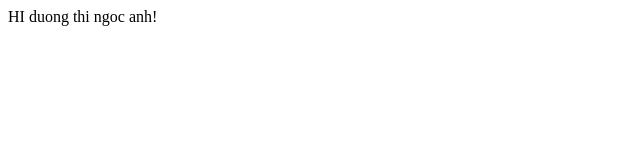
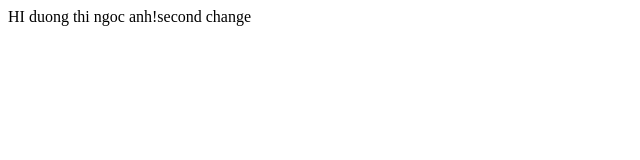
Before and after one commit to nganhcc/test2, a plain HTML site: page index.html in a window 1280 px wide. Shown: the whole page, without its empty margins (0-640 px from the left). Drawn offline with Linux system fonts and the light colour scheme.

Commit message:
second update

```diff
--- a/index.html
+++ b/index.html
@@ -1,5 +1,5 @@
 <html>
     <body>
-        HI duong thi ngoc anh!
+        HI duong thi ngoc anh!second change
     </body>
 </html>
```
